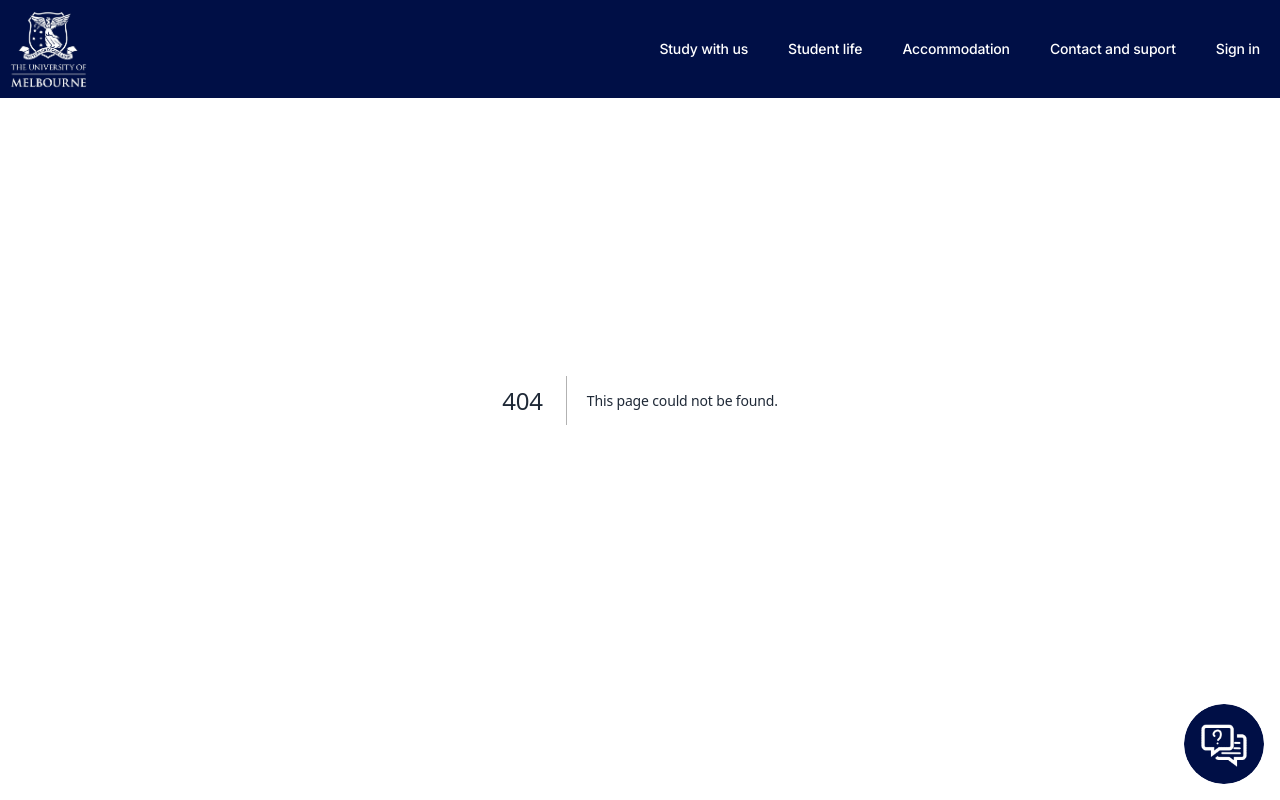
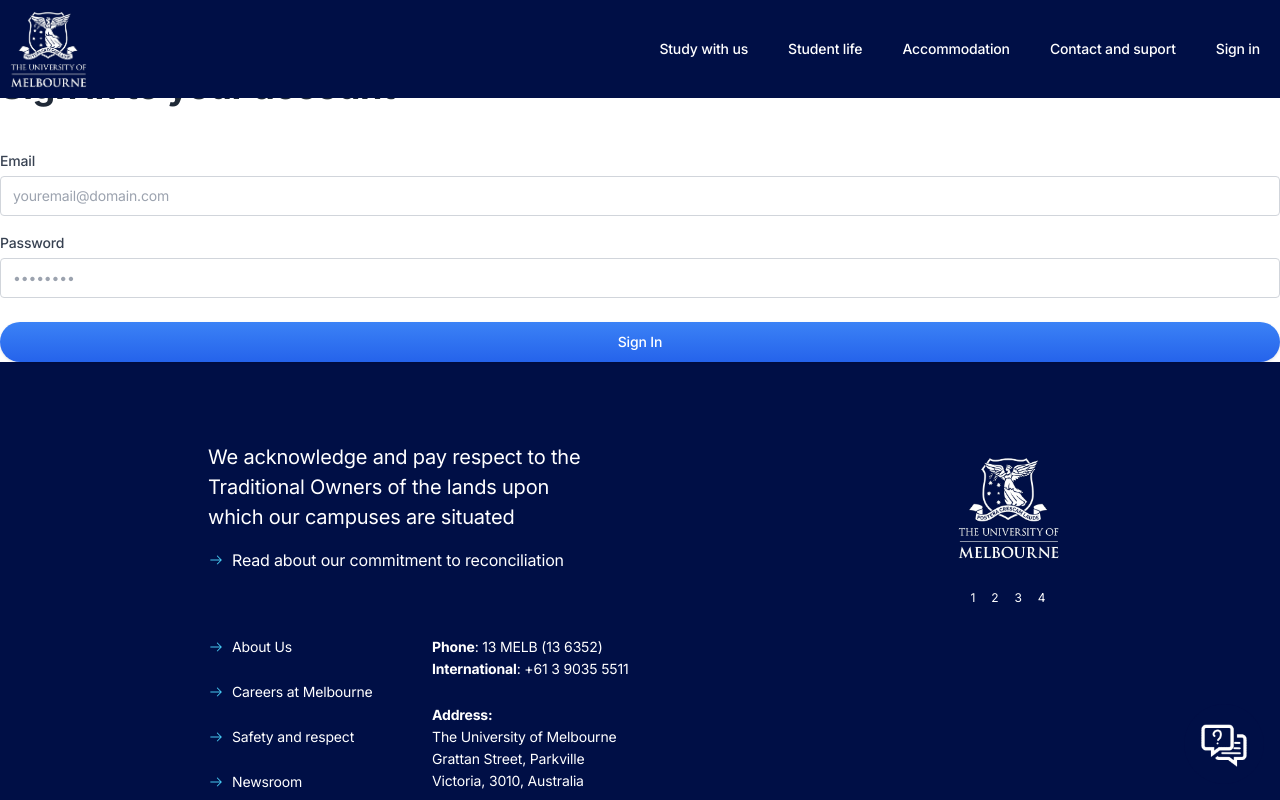
Before and after one commit to fusheng-tutoring/2024-sem2-IT-Project-Frontend, a Next.js app: page /signin in a window 1280 px wide. Before the commit this address had no page. Shown: the top 800 px of the page. Built offline with nearby package versions, Linux system fonts and the light colour scheme.

Commit message:
Set up sign in page

```diff
--- /dev/null
+++ b/app/(auth)/signin/page.tsx
@@ -0,0 +1,20 @@
+export const metadata = {
+  title: 'Subject Overview',
+  description: 'The University of Melbourne Handbook',
+}
+
+import SignInForm from "@/components/signin-form";
+
+export default function Science() {
+  return (
+    <>
+      <section className='relative'>
+        <div className="max-w-8xl mx-auto" data-sticky-container>
+          <div className="pt-16">
+            <SignInForm />
+          </div>
+        </div>
+      </section>
+    </>
+  )
+}
--- /dev/null
+++ b/app/(default)/layout.tsx
@@ -0,0 +1,16 @@
+export const metadata = {
+  title: 'Next.js',
+  description: 'Generated by Next.js',
+}
+
+export default function RootLayout({
+  children,
+}: {
+  children: React.ReactNode
+}) {
+  return (
+    <html lang="en">
+      <body>{children}</body>
+    </html>
+  )
+}
--- /dev/null
+++ b/components/signin-form.tsx
@@ -0,0 +1,104 @@
+'use client'
+
+export const metadata = {
+  title: "Sign In - The University of Melbourne Handbook",
+  description: "The University of Melbourne Handbook",
+};
+
+import { useState } from "react";
+import axios from "axios";
+import { jwtDecode } from "jwt-decode";
+import { BACKEND_URL } from "./constant";
+import { JwtPayload } from "./types";
+
+export default function SignIn() {
+  const [email, setEmail] = useState<string>("");
+  const [password, setPassword] = useState<string>("");
+  const [error, setError] = useState<string | null>(null);
+  const [loading, setLoading] = useState<boolean>(false);
+
+  const handleSubmit = async (e: React.FormEvent) => {
+    e.preventDefault();
+    setLoading(true);
+    setError(null);
+
+    try {
+      const response = await axios.post(`${BACKEND_URL}/auth/signin`, { email, password });
+
+      if (response.status === 200) {
+        const token = response.data.token;
+
+        const decodedToken = jwtDecode<JwtPayload>(token);
+
+        const authData = {
+          token: token,
+          payload: decodedToken,
+        };
+        localStorage.setItem("authData", JSON.stringify(authData));
+        console.info(response.data.message)
+        window.location.href = "/";
+      }
+    } catch (error) {
+      setError("Invalid email or password. Please try again.");
+    } finally {
+      setLoading(false);
+    }
+  };
+
+  return (
+    <>
+      <div className="mb-10">
+        <h1 className="text-4xl font-bold">Sign in to your account</h1>
+      </div>
+      <form onSubmit={handleSubmit}>
+        <div className="space-y-4">
+          <div>
+            <label
+              className="mb-1 block text-sm font-medium text-gray-700"
+              htmlFor="email"
+            >
+              Email
+            </label>
+            <input
+              id="email"
+              className="form-input w-full py-2"
+              type="email"
+              placeholder="youremail@domain.com"
+              value={email}
+              onChange={(e) => setEmail(e.target.value)}
+              required
+            />
+          </div>
+          <div>
+            <label
+              className="mb-1 block text-sm font-medium text-gray-700"
+              htmlFor="password"
+            >
+              Password
+            </label>
+            <input
+              id="password"
+              className="form-input w-full py-2"
+              type="password"
+              autoComplete="on"
+              placeholder="••••••••"
+              value={password}
+              onChange={(e) => setPassword(e.target.value)}
+              required
+            />
+          </div>
+        </div>
+        {error && <p className="mt-2 text-red-600">{error}</p>}
+        <div className="mt-6">
+          <button
+            type="submit"
+            className="btn w-full bg-gradient-to-t from-blue-600 to-blue-500 bg-[length:100%_100%] bg-[bottom] text-white shadow hover:bg-[length:100%_150%]"
+            disabled={loading}
+          >
+            {loading ? "Signing In..." : "Sign In"}
+          </button>
+        </div>
+      </form>
+    </>
+  );
+}
--- a/components/ui/header.tsx
+++ b/components/ui/header.tsx
@@ -33,9 +33,9 @@
               </div>
             </li>
             <li className='b-2 b-white b-l'>
-              <div className="text-sm font-medium text-white px-3 lg:px-5 py-2 flex items-center">
+              <Link href={"/signin"} className="cursor-pointer text-sm font-medium text-white px-3 lg:px-5 py-2 flex items-center">
                 Sign in
-              </div>
+              </Link>
             </li>
           </ul>
         </nav>
--- a/package.json
+++ b/package.json
@@ -17,6 +17,7 @@
     "@types/react": "^18.2.42",
     "@types/react-dom": "^18.2.17",
     "axios": "^1.7.7",
+    "jwt-decode": "^4.0.0",
     "next": "^14.0.3",
     "react": "^18.3.1",
     "react-dom": "^18.3.1",
--- a/tsconfig.json
+++ b/tsconfig.json
@@ -5,6 +5,7 @@
     "allowJs": true,
     "skipLibCheck": true,
     "strict": true,
+    "allowSyntheticDefaultImports": true,
     "forceConsistentCasingInFileNames": true,
     "noEmit": true,
     "esModuleInterop": true,
```
Also changed, not shown: components/types.ts (+8 -0 lines), app/layout.tsx (line endings or trailing spaces), 1 other file (tests, documents, lock files or other folders).
